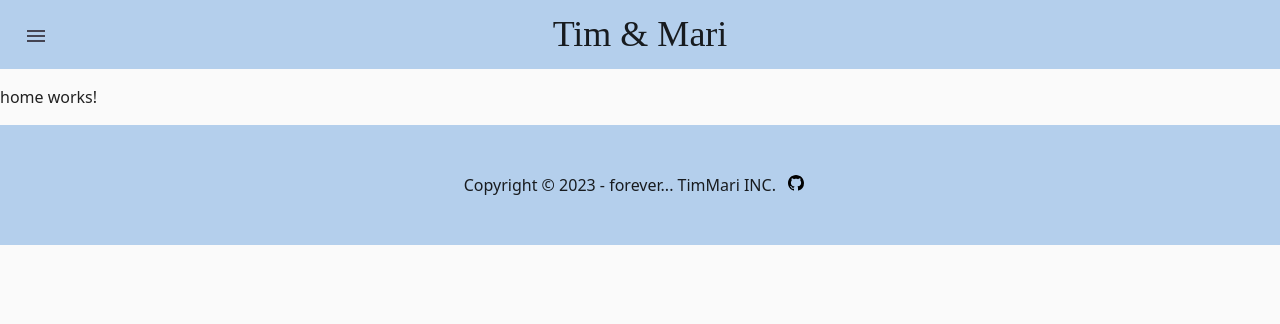
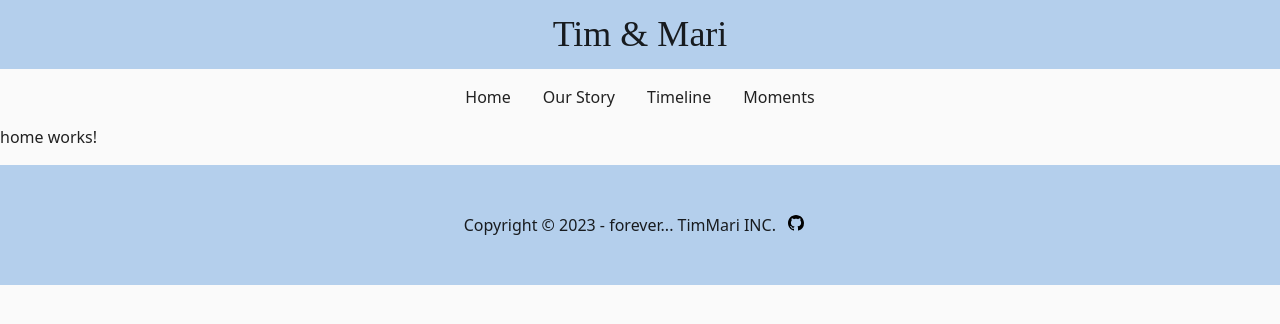
Before and after one commit to TimothyJan/TimMari, an Angular app: page /home in a window 1280 px wide. Shown: the top 324 px of the page. Built offline with nearby package versions, Linux system fonts and the light colour scheme.

Commit message:
Navbar complete

```diff
--- a/src/app/components/side-nav/side-nav.component.css
+++ b/src/app/components/side-nav/side-nav.component.css
@@ -44,3 +44,39 @@ mat-sidenav {
 .sidenav-img img {
   width:100px;
 }
+
+@media screen and (min-width: 768px) {
+  .nav-bar{
+    justify-content: center;
+    margin-top: 1rem;
+    display: flex;
+    flex-direction: row;
+  }
+
+  ul{
+    margin: 0rem;
+    padding: 0rem;
+    list-style: none;
+  }
+
+  .nav-bar-list{
+    flex-wrap: wrap;
+    max-width: 860px;
+    -webkit-box-pack: center;
+    justify-content: center;
+    display: flex;
+  }
+
+  .nav-bar-list-items{
+    display: list-item;
+    text-decoration: none;
+    padding-left: 1rem;
+    padding-right: 1rem;
+  }
+
+  .nav-bar-list-items-anchor{
+    -webkit-box-align: center;
+    align-items: center;
+    height: 100%;
+  }
+}
--- a/src/app/components/side-nav/side-nav.component.html
+++ b/src/app/components/side-nav/side-nav.component.html
@@ -1,3 +1,32 @@
+
+<div *ngIf="isLargeScreen; else sidenavBlock">
+  <mat-sidenav-container class="sidenav-container">
+    <!-- Sidenav Content -->
+    <mat-sidenav-content>
+      <app-header></app-header>
+
+      <nav class="nav-bar">
+        <ul class="nav-bar-list">
+          <li
+            class="nav-bar-list-items"
+            *ngFor="let link of navLinks"
+            routerLinkActive="active"
+            [routerLink]="link.path">
+            <a class="nav-bar-list-items-anchor">
+              {{ link.label }}
+            </a>
+          </li>
+        </ul>
+      </nav>
+
+      <router-outlet></router-outlet>
+      <app-footer></app-footer>
+    </mat-sidenav-content>
+
+  </mat-sidenav-container>
+</div>
+
+<ng-template #sidenavBlock>
   <!-- Menu Icon -->
   <button *ngIf="!sidenav.opened" mat-icon-button (click)="sidenav.toggle()" class="burger-menu">
     <mat-icon>menu</mat-icon>
@@ -5,19 +34,15 @@
 
   <!-- SideNav -->
   <mat-sidenav-container class="sidenav-container">
-
     <mat-sidenav #sidenav mode="over" position="start" >
-
       <!-- Title -->
       <div class="sidenav-title">
         Tim & Mari
       </div>
-
       <!-- Close Button -->
       <button mat-icon-button (click)="sidenav.toggle()" class="exit-sidenav">
         <mat-icon>close</mat-icon>
       </button>
-
       <!-- Router List -->
       <mat-nav-list>
         <a
@@ -29,13 +54,13 @@
           {{ link.label }}
         </a>
       </mat-nav-list>
-
+      <!-- Wasabi -->
       <div class = "sidenav-img">
         <img src="assets/images/WasaPon/Wasa1.jpg" alt="Wasabi">
       </div>
-
     </mat-sidenav>
 
+    <!-- Sidenav Content -->
     <mat-sidenav-content>
       <app-header></app-header>
       <router-outlet></router-outlet>
@@ -43,3 +68,4 @@
     </mat-sidenav-content>
 
   </mat-sidenav-container>
+</ng-template>
--- a/src/app/components/side-nav/side-nav.component.ts
+++ b/src/app/components/side-nav/side-nav.component.ts
@@ -1,4 +1,4 @@
-import { Component } from '@angular/core';
+import { Component, HostListener } from '@angular/core';
 
 @Component({
   selector: 'app-side-nav',
@@ -6,6 +6,7 @@ import { Component } from '@angular/core';
   styleUrl: './side-nav.component.css'
 })
 export class SideNavComponent {
+  isLargeScreen: boolean = true;
 
   navLinks = [
     { path: '/home', label: 'Home' },
@@ -16,6 +17,17 @@ export class SideNavComponent {
     // { path: '/function-key-5', label: 'Games' },
   ];
 
-  constructor() {}
+  constructor() {
+    this.checkScreenSize();
+  }
+
+  @HostListener('window:resize', ['$event'])
+  onResize(event:any) {
+    this.checkScreenSize();
+  }
+
+  checkScreenSize() {
+    this.isLargeScreen = window.innerWidth > 768; // Adjust breakpoint as needed
+  }
 
 }
--- a/src/styles.css
+++ b/src/styles.css
@@ -18,3 +18,7 @@ body, html {
 :root {
   --sidenav-width: 300px;
 }
+
+a {
+  cursor: pointer;
+}
```
Also changed, not shown: src/assets/images/WasaPon/Wasa2.jpg, src/assets/images/WasaPon/Wasa7.jpg. Lines whose indentation alone changed are shown as unchanged.
